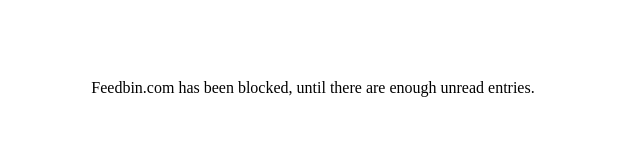
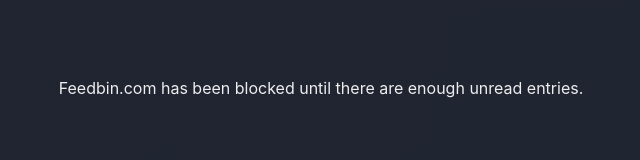
Before and after one commit to alaq/feedbin-blocker, a browser extension: page splash/index.html in a window 1280 px wide. Shown: the whole page, without its empty margins (327-967 px from the left). Drawn offline with Linux system fonts and the light colour scheme.

Commit message:
Style splash screen

```diff
--- a/splash/index.html
+++ b/splash/index.html
@@ -2,11 +2,13 @@
 <html>
     <head>
         <meta charset="utf-8">
+        <title>Feedbin Blocker</title>
         <link rel="stylesheet" href="splash.css"/>
+
     </head>
     <body>
         <div class="container">
-            <p>Feedbin.com has been blocked, until there are enough unread entries.</p>
+            <p>Feedbin.com has been blocked until there are enough unread entries.</p>
         </div>
     </body>
 </html>
--- a/splash/splash.css
+++ b/splash/splash.css
@@ -1,7 +1,18 @@
+html, body {
+    width: 100%;
+    height: 100%;
+    background: linear-gradient(to bottom right, #1f2430, rgb(33,38,51));
+}
+
 div.container {
   height: 10em;
   display: flex;
   align-items: center;
-  justify-content: center }
+  justify-content: center;
+}
+
 div.container p {
-  margin: 0 }
+  margin: 0;
+  color: #eee;
+  font-family:-apple-system, BlinkMacSystemFont, 'Segoe UI', Roboto, Oxygen, Ubuntu, Cantarell, 'Open Sans', 'Helvetica Neue', sans-serif;
+}
```
